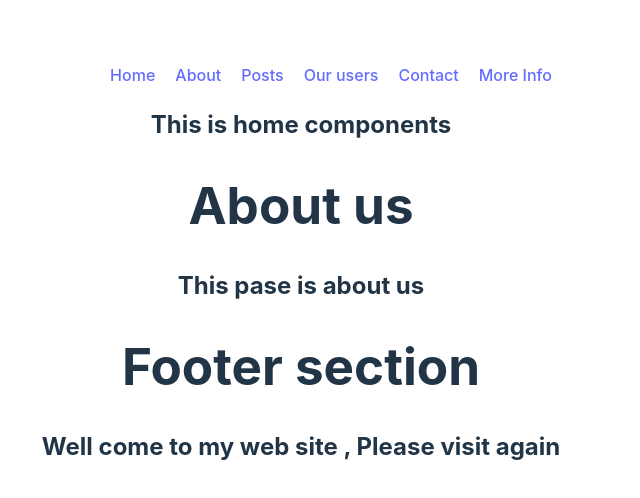
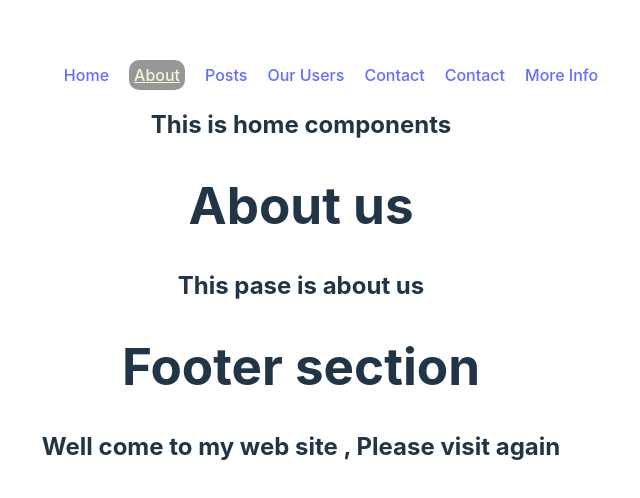
Before and after one commit to Shajibmia96/Milestone-008, a React (Vite) app: page /about in a window 1280 px wide. Shown: the part 134-632 px from the top of the page, without its empty margins (339-979 px from the left). Built offline with nearby package versions, Linux system fonts and the light colour scheme.

Commit message:
Active Route, Loading Spinner, UseLocation, UseNavigation

```diff
--- a/src/components/Home.jsx
+++ b/src/components/Home.jsx
@@ -1,13 +1,22 @@
-import { Outlet } from "react-router-dom";
+import { Outlet, useLocation, useNavigation } from "react-router-dom";
 import Header from "./Navbar/Header";
 import Footer from "./Footer/Footer";
 
 const Home = () => {
+
+    const navigation = useNavigation();
+
+    const location = useLocation()
+    console.log(location)
+
     return (
         <div>
             <Header></Header>
            <h2>This is home components</h2>
-           <Outlet></Outlet>
+           {
+            navigation.state === "loading" ? <h1>Loading...</h1> : <Outlet></Outlet>
+           }
+
            <Footer></Footer>
         </div>
     );
--- a/src/components/Navbar/Header.jsx
+++ b/src/components/Navbar/Header.jsx
@@ -1,13 +1,15 @@
-import { Link } from "react-router-dom";
+import { Link, NavLink } from "react-router-dom";
 import '../Style/Header.css'
 const Header = () => {
     return (
         <div>
              <ul>
-                <Link to = "/">Home</Link>
-                <Link to="/about">About</Link>
-                <Link to="/posts">Posts</Link>
-                <Link to ="/users">Our users</Link>
+                <NavLink to="/">Home</NavLink>
+                <NavLink to="/about">About</NavLink>
+                <NavLink to="/posts">Posts</NavLink>
+                <NavLink to="/users">Our Users</NavLink>
+                <NavLink to="/contact">Contact</NavLink>
+
                 <Link to="/contact">Contact</Link>
                 <Link to="more-info">More Info</Link>
             </ul>
--- a/src/components/Style/Header.css
+++ b/src/components/Style/Header.css
@@ -1,3 +1,11 @@
 ul a {
      margin-left: 20px;
 }
+
+ul a.active {
+     text-decoration: underline;
+     color: beige;
+     background-color: rgba(31, 30, 29, 0.459);
+     padding: 5px;
+     border-radius: 10px;
+}
```
